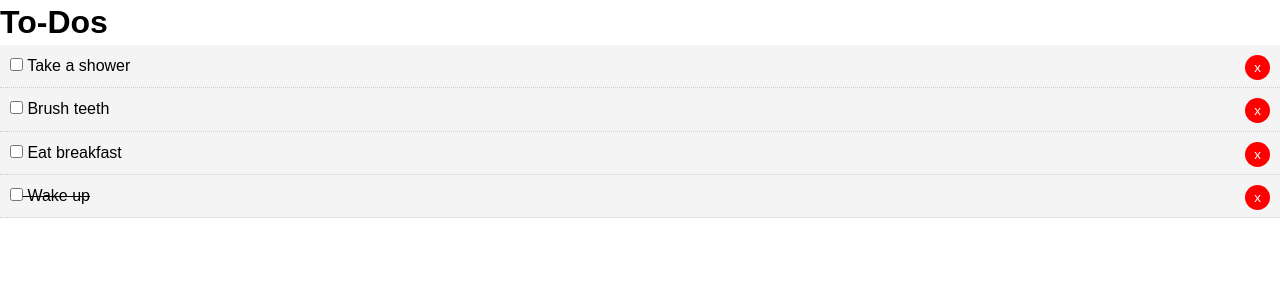
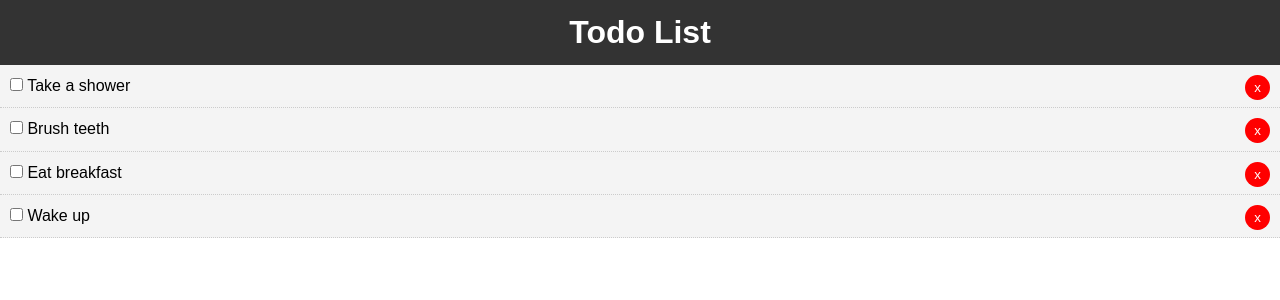
Before and after one commit to armeetj/todolist, a Vue app in the folder app/: page / in a window 1280 px wide. Shown: the top 300 px of the page. Built offline with nearby package versions, Linux system fonts and the light colour scheme.

Commit message:
added header

```diff
--- a/app/src/App.vue
+++ b/app/src/App.vue
@@ -1,17 +1,19 @@
 <template>
   <div id="app">
-    <Todos v-bind:todos="todos" />
+    <Header />
+    <Todos v-bind:todos="todos" v-on:del-todo="deleteTodo"/>
   </div>
 </template>
 
 <script>
 
 import Todos from './components/Todos'
+import Header from './components/layout/Header'
 
 export default {
   name: 'App',
   components: {
-    Todos
+    Todos, Header
   },
   data() {
     return {
@@ -32,11 +34,16 @@
           completed: false
         },
         {
-          id: 3,
+          id: 4,
           title: 'Wake up',
-          completed: true
+          completed: false
         }
       ]
+    }
+  },
+  methods: {
+    deleteTodo (id) {
+      this.todos = this.todos.filter(todo => todo.id !== id);
     }
   }
 }
--- a/app/src/components/Todoitem.vue
+++ b/app/src/components/Todoitem.vue
@@ -3,7 +3,7 @@
         <p>
             <input type="checkbox" v-on:change="markComplete">
             {{todo.title}}
-            <button class="del">x</button>
+            <button class="del" @click="$emit('del-todo', todo.id)">x</button>
         </p>
     </div>
 </template>
--- a/app/src/components/Todos.vue
+++ b/app/src/components/Todos.vue
@@ -1,8 +1,7 @@
 <template>
     <div>
-        <h1>To-Dos</h1>
         <div v-bind:key="todo.id" v-for="todo in todos">
-            <TodoItem v-bind:todo="todo"/>
+            <TodoItem v-bind:todo="todo" v-on:del-todo="$emit('del-todo', todo.id)"/>
         </div>
     </div>
 </template>
--- /dev/null
+++ b/app/src/components/layout/Header.vue
@@ -0,0 +1,25 @@
+<template>
+    <header class = "header">
+        <h1>Todo List</h1>
+    </header>
+</template>
+
+<script>
+export default {
+    name:"Header"
+}
+</script>
+
+<style scoped>
+  .header {
+    background: #333;
+    color: #fff;
+    text-align: center;
+    padding: 10px;
+  }
+  .header a {
+    color: #fff;
+    padding-right: 5px;
+    text-decoration: none;
+  }
+</style>
```
